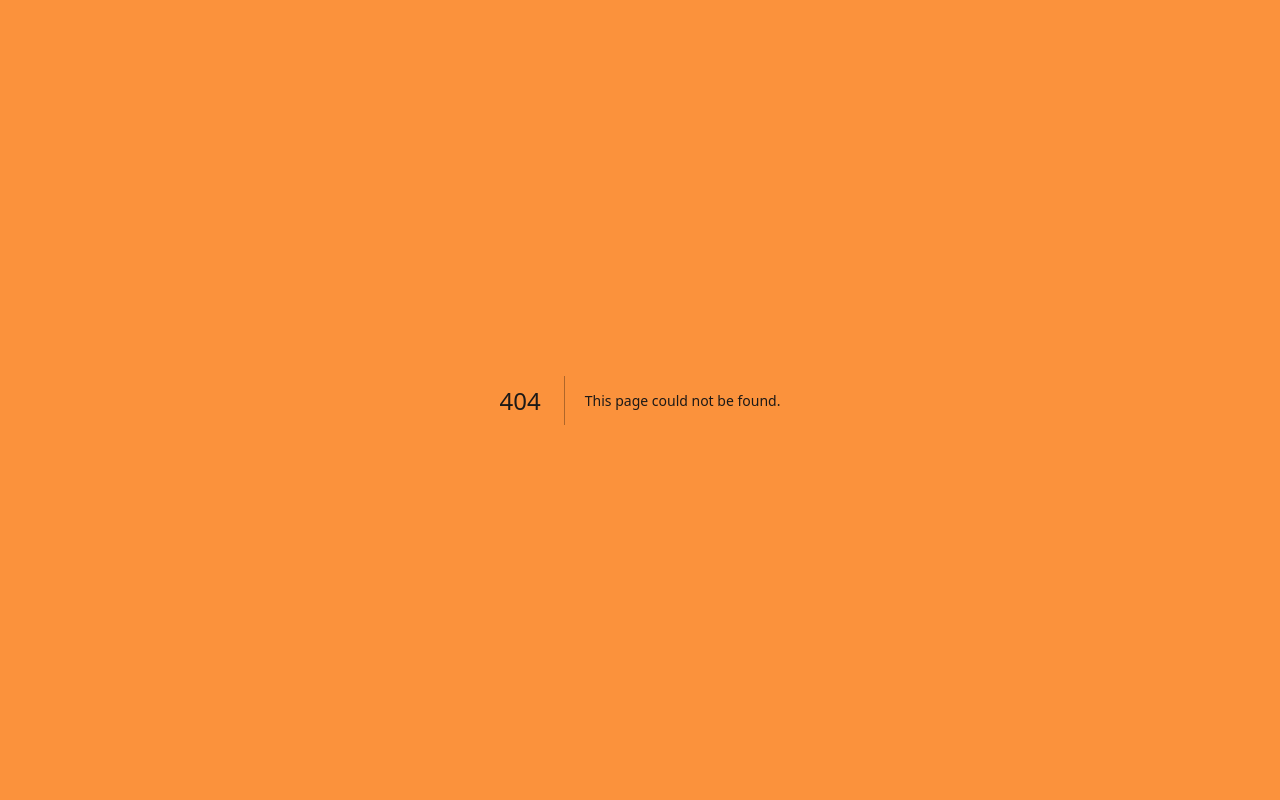
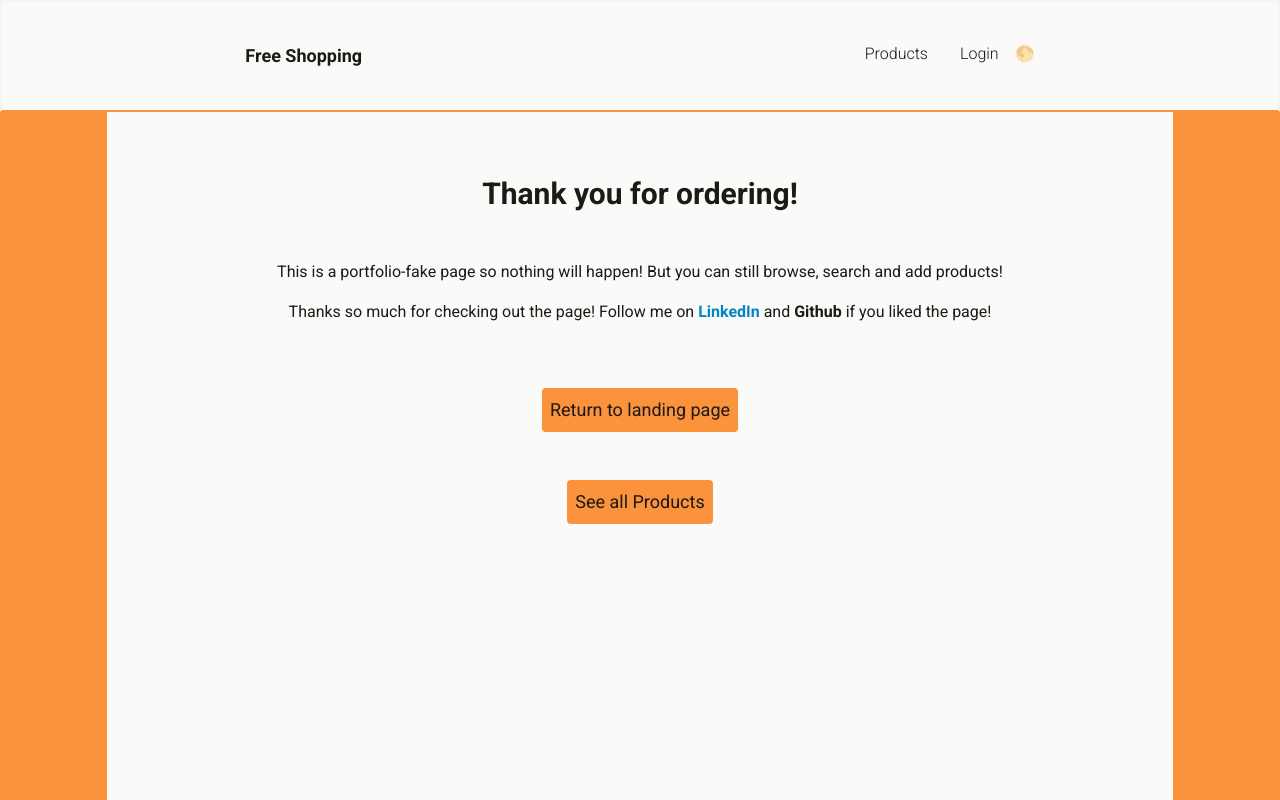
Before and after one commit to derapalne/frontend-itc, a Next.js app: page /thank-you-for-ordering in a window 1280 px wide. Before the commit this address had no page. Shown: the top 800 px of the page. Built offline with nearby package versions, Linux system fonts and the light colour scheme.

Commit message:
Thank you for ordering page

```diff
--- /dev/null
+++ b/app/components/ThankYouPage.tsx
@@ -0,0 +1,43 @@
+import Link from "next/link";
+
+export default function ThankYouPageComponent() {
+    return (
+        <div className="flex flex-col flex-grow-0 items-center">
+            <h3 className="my-12 text-3xl font-bold">Thank you for ordering!</h3>
+            <p className="mb-4">
+                This is a portfolio-fake page so nothing will happen! But you can still browse,
+                search and add products!
+            </p>
+            <p className="mb-16">
+                Thanks so much for checking out the page! Follow me on{" "}
+                <Link
+                    href="https://www.linkedin.com/in/felipe-simon-rosello"
+                    className="font-bold text-sky-600 duration-300 hover:underline"
+                >
+                    LinkedIn
+                </Link>{" "}
+                and{" "}
+                <Link
+                    href="https://github.com/derapalne"
+                    className="font-bold duration-300 hover:underline"
+                >
+                    Github
+                </Link>{" "}
+                if you liked the page!
+            </p>
+            <Link
+                className="text-lg mb-12 p-2 rounded duration-300 bg-orange-400 hover:bg-orange-500 dark:hover:bg-orange-400 dark:bg-orange-500"
+                href="/"
+            >
+                Return to landing page
+            </Link>
+            <span></span>
+            <Link
+                className="text-lg p-2 rounded duration-300 bg-orange-400 hover:bg-orange-500 dark:hover:bg-orange-400 dark:bg-orange-500"
+                href="/products"
+            >
+                See all Products
+            </Link>
+        </div>
+    );
+}
--- /dev/null
+++ b/app/thank-you-for-ordering/page.tsx
@@ -0,0 +1,16 @@
+"use client";
+import Header from "../components/Header";
+import Footer from "../components/Footer";
+import ThankYouPageComponent from "../components/ThankYouPage";
+
+export default function ThankYouPage() {
+    return (
+        <div>
+            <Header />
+            <main className="h-screen w-full sm:w-5/6 pt-4 mx-auto bg-stone-50 dark:bg-stone-950">
+                <ThankYouPageComponent></ThankYouPageComponent>
+            </main>
+            <Footer />
+        </div>
+    );
+}
```
